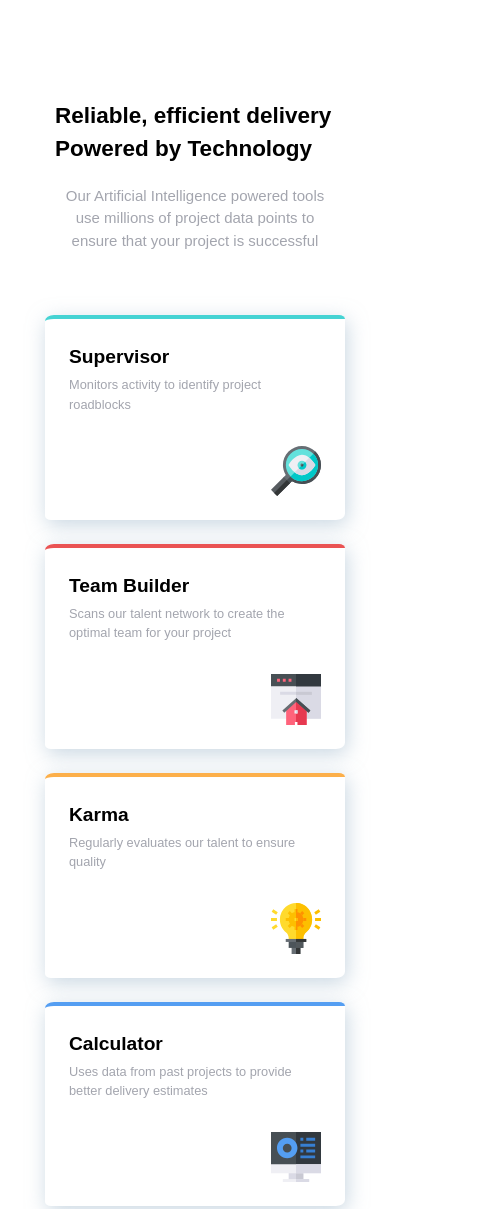
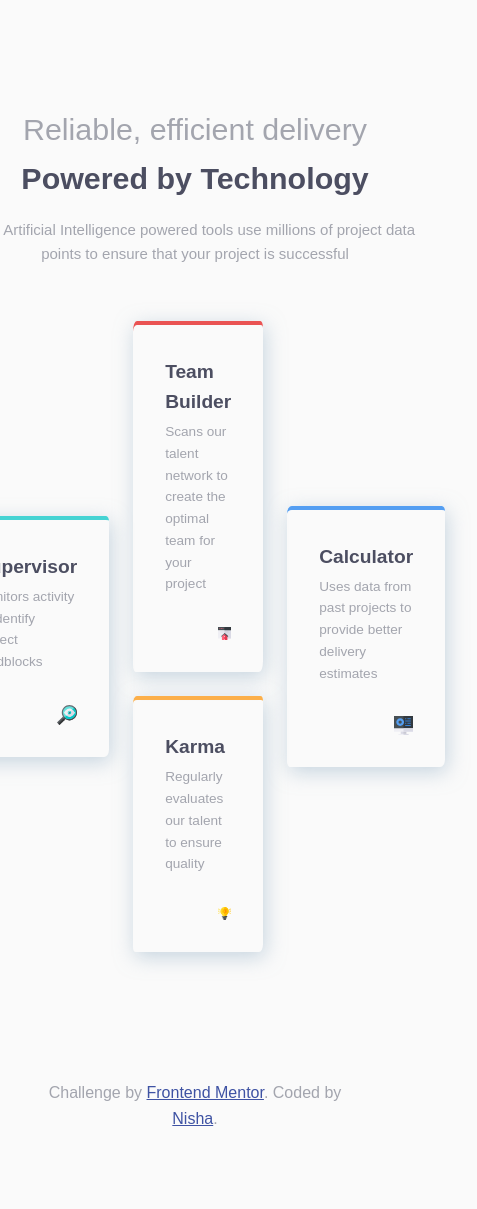
Before and after one commit to NishaVijai/four-card-feature-section, a plain HTML site: page index.html in a window 390 px wide. Shown: the top 1209 px of the page, 477 px wide, since content can reach past the window. After the commit the page ends 1179 px from the top, so only its background shows below. Drawn offline with Linux system fonts and the light colour scheme; a web font is replaced by a local one.

Commit message:
Update html and style
Update footer title and add media query

```diff
--- a/index.html
+++ b/index.html
@@ -46,8 +46,8 @@
         </main>
         <footer>
             <p class="attribution">
-          Challenge by <a href="https://www.frontendmentor.io?ref=challenge" target="_blank">Frontend Mentor</a>.
-          Coded by <a href="#">Nisha</a>.
+            Challenge by <a href="https://www.frontendmentor.io?ref=challenge" target="_blank" title="FrontendMentor challenge page opens on a new tab">Frontend Mentor</a>.
+            Coded by <a href="https://github.com/NishaVijai?tab=repositories" target="_blank" title="Nisha's Github repo page opens on a new tab">Nisha</a>.
             </p>
         </footer>
     </body>
--- a/style.scss
+++ b/style.scss
@@ -14,14 +14,16 @@ $neutral-very-light-gray: hsl(0, 0%, 98%);
 }
 
 body {
+    background-color: $neutral-very-light-gray;
+    color: $neutral-grayish-blue;
     margin: 0;
     padding: 0;
     font-family: "Poppins Regular", sans-serif;
     font-size: 15px;
     font-weight: 400;
-    line-height: 1.5;
+    line-height: 1.6;
     min-height: 100vh;
-    overflow-y: auto;
+    overflow: auto;
     display: flex;
     flex-direction: column;
     align-items: center;
@@ -39,21 +41,11 @@ main {
     align-items: center;
     justify-content: center;
     gap: 1.5rem;
-    padding: 5rem 0;
+    padding: 5rem 2rem;
 
     h3 {
+        color: $neutral-very-dark-blue;
         font-size: 1.2rem;
-    }
-
-    img {
-        height: 20%;
-        max-width: 20%;
-    }
-
-    p {
-        color: $neutral-grayish-blue;
-        font-family: "Poppins Extra Light", sans-serif;
-        font-weight: 200;
     }
 
     .supervisor-section {
@@ -72,20 +64,20 @@ main {
         border-top: 4px solid $primary-blue;
     }
 
-    .img-container {
-        display: flex;
-        justify-content: end;
-        margin-bottom: 0;
-    }
-
     .header-section {
-        margin-bottom: 1.5rem;
+        margin-bottom: 1rem;
 
         h1 {
+            font-family: "Poppins Regular", sans-serif;
+            font-weight: 400;
+            font-size: 1.6rem;
             margin-bottom: 0;
         }
 
         h2 {
+            color: $neutral-very-dark-blue;
+            font-size: 1.6rem;
+            font-weight: 600;
             margin-top: 0;
         }
 
@@ -98,8 +90,15 @@ main {
     section:not(.header-section) {
         border-radius: 3% 2%;
         box-shadow: 2px 5px 20px rgba(148, 175, 197, 0.5);
-        padding: 1.5rem;
-        max-width: 300px;
+        width: 100%;
+        padding: 2rem;
+        margin: auto;
+
+        .img-container {
+            display: flex;
+            justify-content: end;
+            margin-bottom: 0;
+        }
 
         h3 {
             margin-top: 0;
@@ -107,18 +106,99 @@ main {
         }
 
         p {
-            font-size: 0.8rem;
+            font-size: 0.85rem;
+            font-weight: 500;
             margin-top: 0;
+        }
+
+        img {
+            height: 20%;
+            max-width: 20%;
         }
 
         p:not(.img-container) {
             margin-bottom: 2rem;
+            max-width: 220px;
         }
     }
 }
 
 footer {
     display: none;
+}
+
+/* media query for desktop */
+@media only screen and (min-device-width: 768px) and (max-device-width: 6024px) {
+    main {
+        display: grid;
+        grid-template-areas:
+        "header-section header-section header-section"
+        "supervisor-section team-builder-section calculator-section"
+        "supervisor-section karma-section calculator-section";
+        max-width: 1440px;
+
+        .header-section {
+            grid-area: header-section;
+        }
+
+        .supervisor-section {
+            grid-area: supervisor-section;
+        }
+
+        .team-builder-section {
+            grid-area: team-builder-section;
+        }
+
+        .karma-section {
+            grid-area: karma-section;
+        }
+
+        .calculator-section {
+            grid-area: calculator-section;
+        }
+
+        .header-section {
+            display: flex;
+            flex-direction: column;
+            align-items: center;
+            justify-content: center;
+
+            h1 {
+                font-size: 1.9rem;
+            }
+
+            h2 {
+                font-size: 1.9rem;
+                margin-bottom: 0;
+            }
+
+            p {
+                max-width: 480px;
+            }
+        }
+
+        section:not(.header-section) {
+            img {
+                height: 20%;
+                max-width: 20%;
+            }
+
+            p:not(.img-container) {
+                max-width: 250px;
+            }
+        }
+    }
+
+    footer {
+        display: block;
+        margin: 2rem;
+        font-size: 1rem;
+        text-align: center;
+    }
+
+    footer a {
+        color: hsl(228, 45%, 44%);
+    }
 }
 
 @font-face {
```
Also changed, not shown: style.css, 1 other file. Lines whose indentation alone changed are shown as unchanged.
